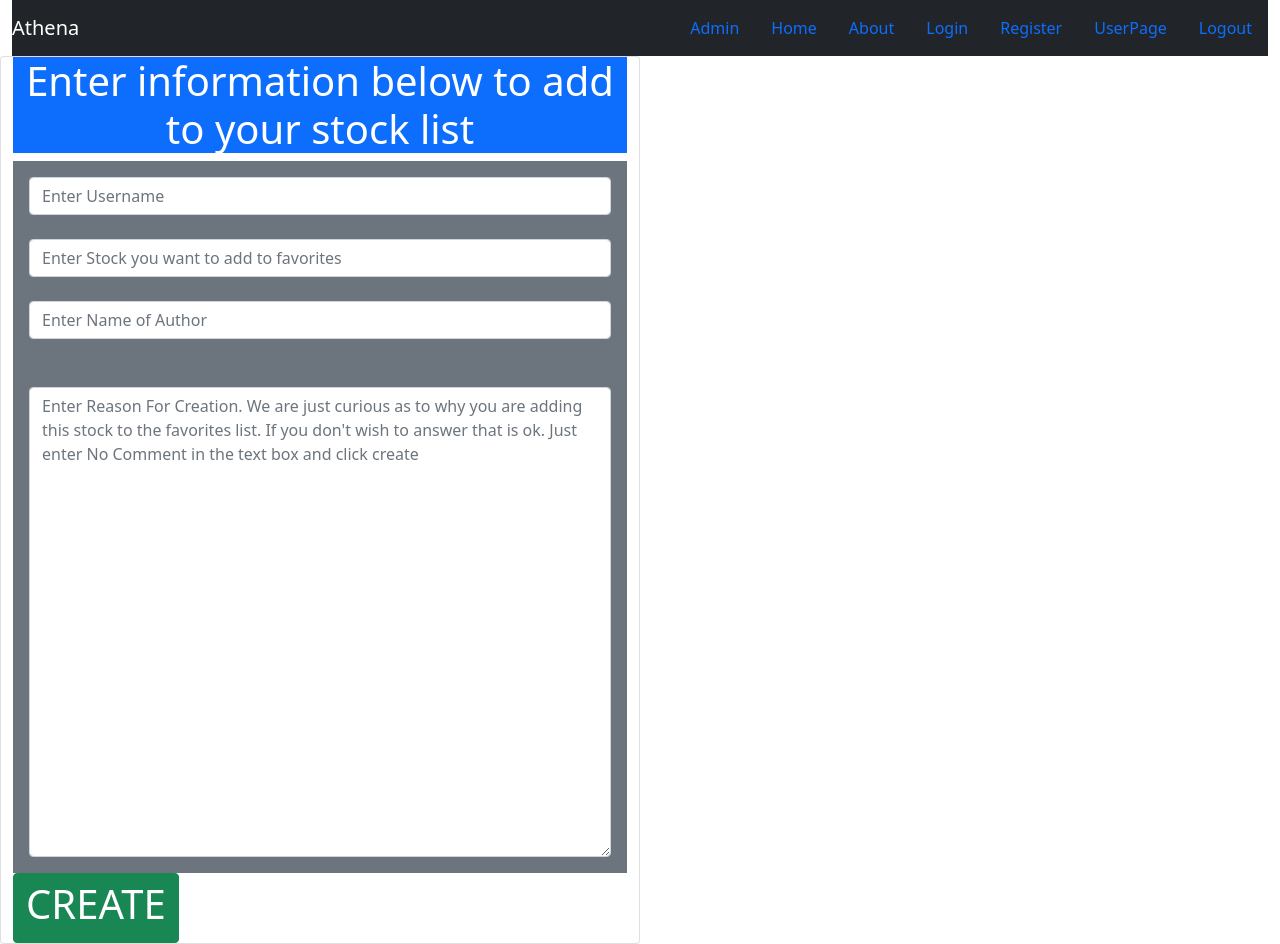
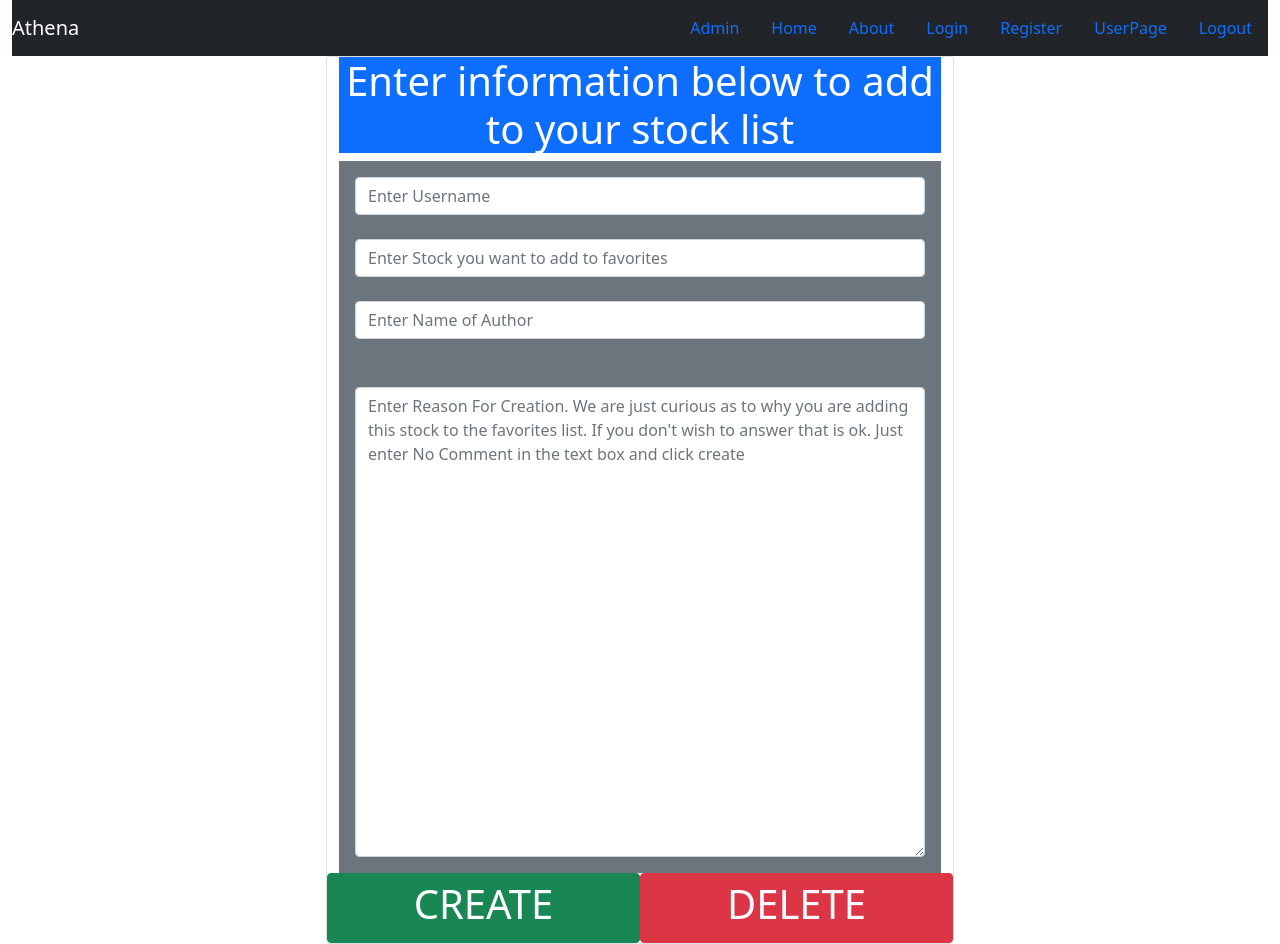
Before and after one commit to OpenStockDataShop/Athena_Stocks, a Django app: page /enter_data/ in a window 1280 px wide. Run offline with Django 3.2, Linux system fonts and the light colour scheme; some libraries are stand-ins or nearby versions.

Commit message:
Added Web app

```diff
--- a/users/templates/registration/the_stocks.html
+++ b/users/templates/registration/the_stocks.html
@@ -37,10 +37,10 @@
                 </u1>
             </navbar>
         </div>
-        <div class="container-fluid">
+        <div class="container-fluid text-center">
             {% csrf_token %}
-            <div class="text-start row">
-                <div class="card col-sm-6">
+            <div class="mx-auto row">
+                <div class="card col-sm-6 text-center mx-auto">
                     <form method="POST" action="">
                         {% csrf_token %}
                         <div class="card-title text-center bg-primary text-white"><h1>Enter information below to add to your stock list</h1></div>
@@ -58,7 +58,10 @@
                                 </div>
                             </div>
                         </div>
-                        <button type="submit" name="create" class="btn btn-success"><h1>CREATE</h1></button>
+                        <div class="row">
+                                <button type="submit" name="send" value="create" class="col-sm-6 btn btn-success"><h1>CREATE</h1></button>
+                                <button type="submit" name="send" value="delete" class="col-sm-6 btn btn-danger"><h1>DELETE</h1></button>
+                        </div>
                     </form>
                 </div>
             </div>
--- a/users/views.py
+++ b/users/views.py
@@ -31,12 +31,18 @@ def logout_view(request):
 
 def user_view(request):
     if request.method == 'POST':
+        if(request.POST.get('send') == "delete"):
+            stock = request.POST.get('stock')
+            m.Fav_Stocks.objects.get(stocks=stock).delete()
+            return redirect('/')
+
         username = request.POST.get('username')
         stock = request.POST.get('stock')
-        author = request.POST.get('author')
+        author = request.user
         date_made = datetime.now()
-        z = m.Fav_Stocks(user=username, stocks=stock, date_made=date_made, author=author)
-        z.save()
-        return redirect('/')
+        if(username!="" and stock!=""):
+            z = m.Fav_Stocks(user=username, stocks=stock, date_made=date_made, author=author)
+            z.save()
+            return redirect('/')
     form = cFav_Stocks
     return render(request, 'registration/the_stocks.html', {'form': form})
```
Also changed, not shown: db.sqlite3.
